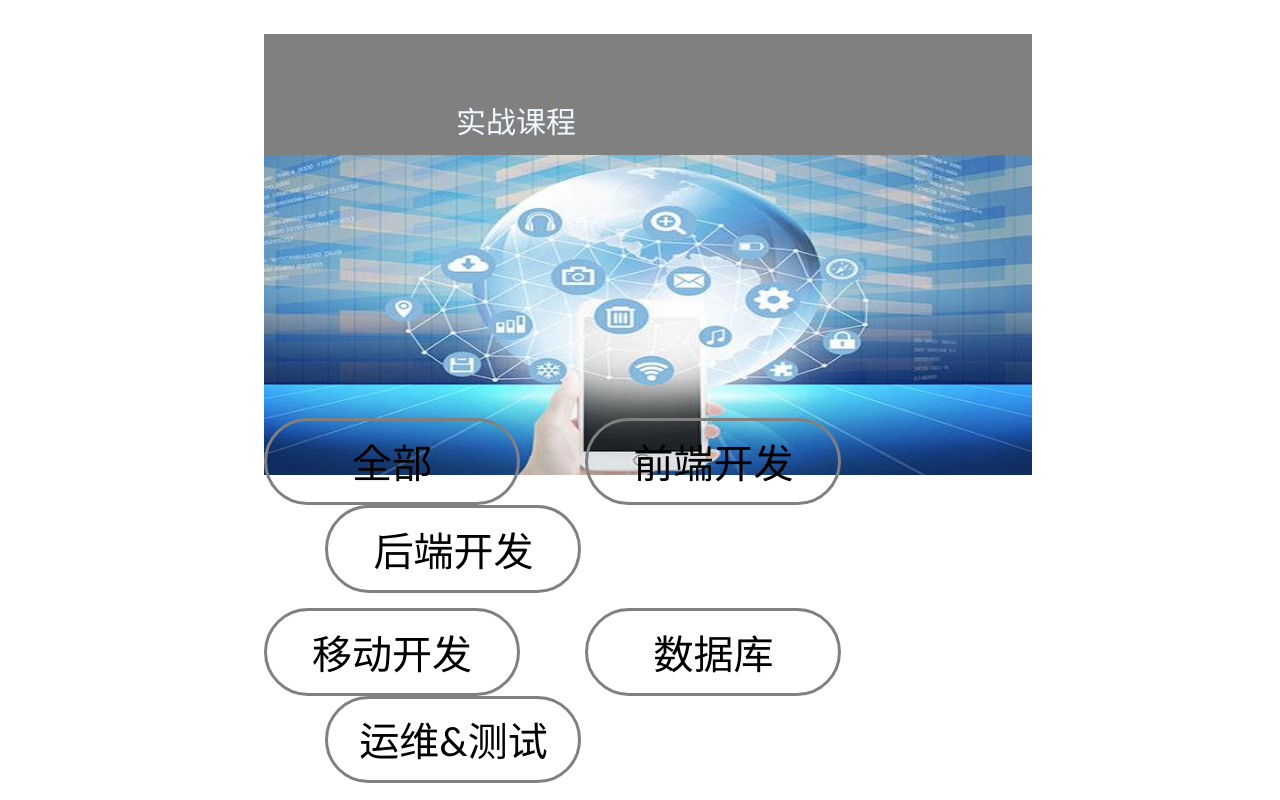
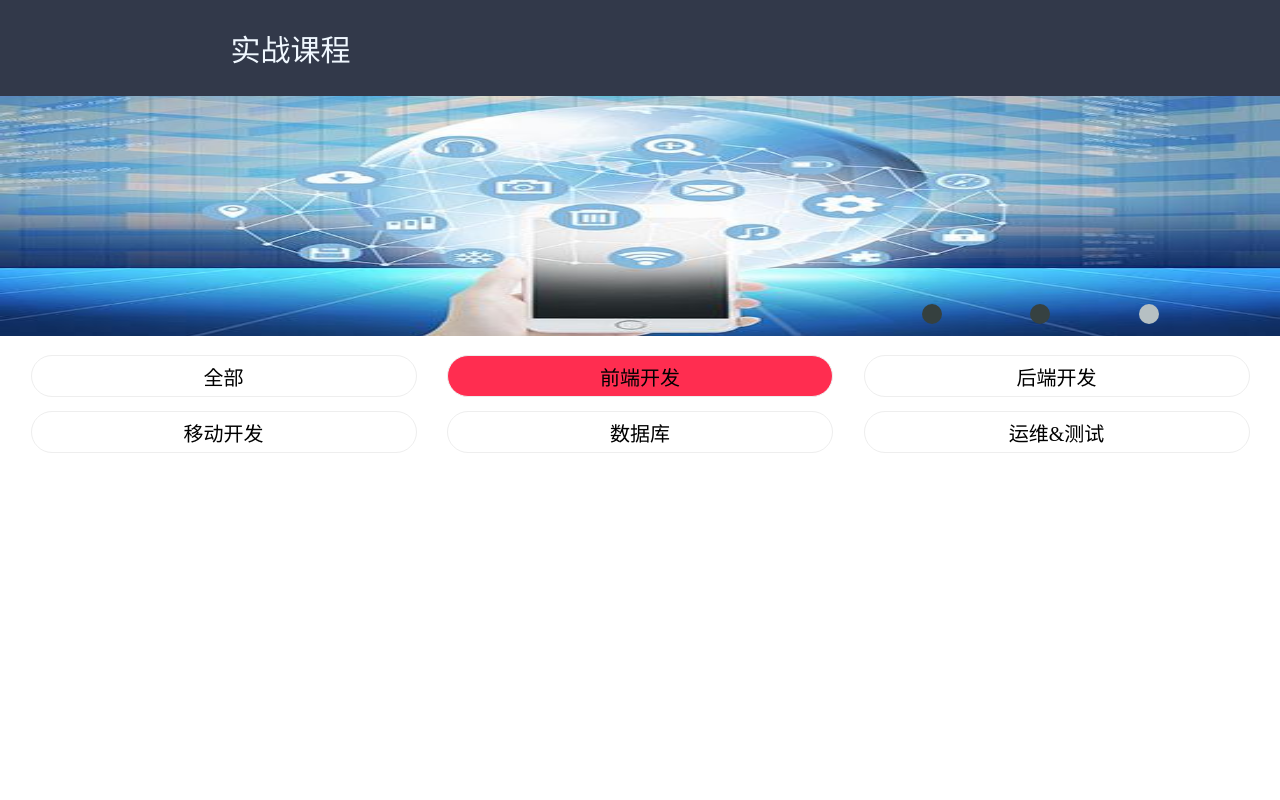
Before and after one commit to 15671627985/tw_week01_homework4-2, a plain HTML site: page index.html in a window 1280 px wide. Drawn offline with Linux system fonts and the light colour scheme; some icons are missing; a small style sheet from the web is missing.

Commit message:
[Zeng]{fix}: recoding

```diff
--- a/index.css
+++ b/index.css
@@ -1,88 +1,94 @@
-body {
-  width: 100%;
-  height: 100%;
-}
-
 .header {
   position: absolute;
-  margin-left: 20%;
-  margin-top: 2%;
+  top: 0;
+  left: 0;
 
-  width: 60%;
-  height: 20%;
-  background-color: gray;
+  width: 100%;
+  height: 12%;
+  background-color: #32394A;
+
+  display: flex;
+  align-items: center;
 }
 
  .iconfont.icon-back {
-  position: absolute;
-  top: 40%;
-  left: 10%;
+   margin-left: 8%;
    color: aliceblue;
-  font-size: 46px;
+   font-size: 36px;
 }
 
 .header-name {
-  position: absolute;
-  top: 40% ;
-  left: 25%;
+  margin-left: 10%;
   color: aliceblue;
   font-size: 30px;
+}
 
-}
 .iconfont.icon-gouwuche1 {
-   position: absolute;
-   top: 40%;
-   left: 91%;
+  margin-left: 23%;
    color: aliceblue;
-   font-size: 46px;
+   font-size: 36px;
  }
 
  .banner {
    position: absolute;
-   margin-left: 20%;
-   margin-top: 11.5%;
-   width: 60%;
-   height: 40%;
+   left: 0;
+   right: 0;
+   top: 12%;
+   width: 100%;
+   height: 30%;
+ }
+ .circle-one,
+ .circle-two,
+ .circle-three {
+   position: absolute;
+   top: 38%;
+   left: 72%;
+   width: 20px;
+   height: 20px;
+   border-radius: 20px;
+   background-color: #35403F;
+ }
+ .circle-two {
+   left: 80.5%;
+   background-color:#364141;
+ }
+ .circle-three {
+   left: 89%;
+   background-color: #B6C0C3;
  }
 
- .tags {
+ .row-one, .row-two {
    position: absolute;
-   margin-left: 20%;
-   margin-top: 32%;
-   width: 60%;
- }
- .tags-one,.tags-two,.tags-three {
-   width: 250px;
-   height: 70px;
-   border: solid gray;
-   display: inline-block;
-   text-align: center;
-   padding-top: 1.5%;
-   font-family: 'Gill Sans', 'Gill Sans MT', Calibri, 'Trebuchet MS', sans-serif;
-   font-size: 40px;
-   border-radius: 50px;
- }
- .tags-two, .tags-three {
-   margin-left: 8%;
+   left: 0;
+   top: 42%;
+   width: 100%;
+   height: 10%;
+   display: flex;
+   align-items: center;  /* 上下居中*/
+   justify-content: space-evenly; /* 间距相等*/
   }
 
- .line-two {
-   margin-top: 2%;
+ .row-two {
+   top: 49%;
  }
 
- .tags-four,.tags-five,.tags-six{
-  width: 250px;
-  height: 70px;
-  border: solid  gray;
-  display: inline-block;
-  text-align: center;
-  padding-top: 1.5%;
-  font-family: 'Gill Sans', 'Gill Sans MT', Calibri, 'Trebuchet MS', sans-serif;
-  font-size: 40px;
-  border-radius: 50px;
+ .tags-one,
+ .tags-two,
+ .tags-three,
+ .tags-four,
+ .tags-five,
+ .tags-six {
+   border: solid 1px #EEEEEE;
+   width: 30%;
+   height: 50%;
+   border-radius: 70px;
+   font-size: 20px;
+   display: flex;
+   justify-content: center;
+   align-items: center;
  }
- .tags-five, .tags-six {
-   margin-left: 8%;
+ .tags-two {
+   background-color: #FF2D50;
  }
 
  .tags-one:hover,
--- a/index.html
+++ b/index.html
@@ -1,7 +1,9 @@
 <!DOCTYPE html>
 <html>
+
 <head>
-  <title>TW_homework4-2</title>
+  <meta content="width=device-width, initial-scale=1.0, maximum-scale=1.0, user-scalable=0" name="viewport">
+  <title>TW_homework4-2：手机端显示</title>
   <link rel="stylesheet" type="text/css" href="index.css">
   <link rel="stylesheet" type="text/css" href="//at.alicdn.com/t/font_1541612_nxjbsjzgovq.css">
 </head>
@@ -12,18 +14,20 @@
     <span class="header-name">实战课程</span>
     <i class="iconfont icon-gouwuche1"></i>
   </div>
-  <img class="banner"  src="./banner.jpg" alt="banner jpg">
-  <div class="tags">
-    <div>
+  <img class="banner" src="./banner.jpg" alt="banner jpg">
+  <i class="circle-one"></i><i class="circle-two"></i><i class="circle-three"></i>
+
+  <div class="row-one">
     <div class="tags-one">全部</div>
     <div class="tags-two">前端开发</div>
     <div class="tags-three">后端开发</div>
   </div>
-    <div class="line-two">
+   <div class="row-two">
       <div class="tags-four">移动开发</div>
       <div class="tags-five">数据库</div>
       <div class="tags-six">运维&测试</div>
     </div>
-  </div>
+
 </body>
+
 </html>
```
Lines whose indentation alone changed are shown as unchanged.
